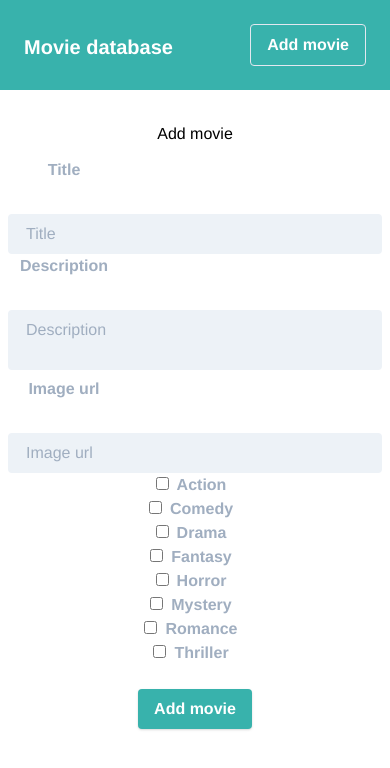
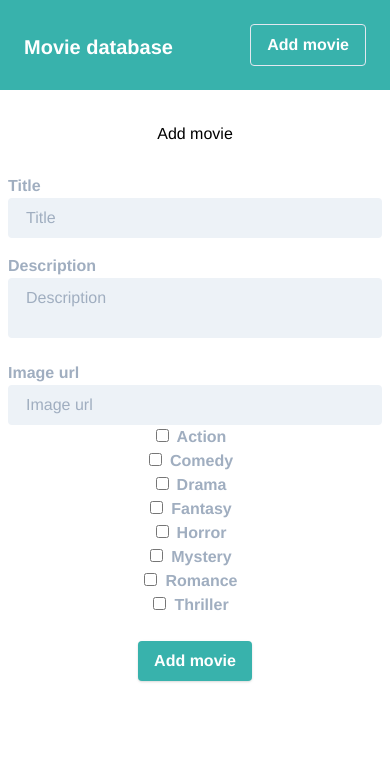
Before and after one commit to MikeH100/movie-database, a Vue app: page /add-movie in a window 390 px wide. Shown: the top 768 px of the page. Built offline with nearby package versions, Linux system fonts and the light colour scheme.

Commit message:
Fixed responsive design

```diff
--- a/src/components/MovieForm.vue
+++ b/src/components/MovieForm.vue
@@ -1,9 +1,9 @@
 <template>
   <div class="mt-1">
     <form class="w-full p-2">
-      <div class="md:flex md:items-center">
+      <div class="md:flex">
         <label
-          class="w-32 mb-8 block text-gray-500 font-bold md:text-right pr-4"
+          class="w-32 mb-0 mt-4 pr-0 md:mb-8 md:mt-2 text-left block text-gray-500 font-bold md:text-right pr-4"
           for="inline-title"
         >
           Title
@@ -21,9 +21,9 @@
           </p>
         </span>
       </div>
-      <div class="md:flex md:items-center">
+      <div class="md:flex">
         <label
-          class="w-32 mb-8 block text-gray-500 font-bold md:text-right pr-4"
+          class="w-32 mb-0 mt-4 pr-0 md:mb-8 md:mt-4 text-left block text-gray-500 font-bold md:text-right pr-4"
           for="inline-description"
         >
           Description
@@ -40,9 +40,9 @@
           </span>
         </span>
       </div>
-      <div class="md:flex md:items-center">
+      <div class="md:flex">
         <label
-          class="w-32 mb-8 block text-gray-500 font-bold md:text-right pr-4"
+          class="w-32 mb-0 mt-4 pr-0 md:mb-8 md:mt-2 md:pr-4 text-left block text-gray-500 font-bold md:text-right"
           for="inline-image"
         >
           Image url
```
